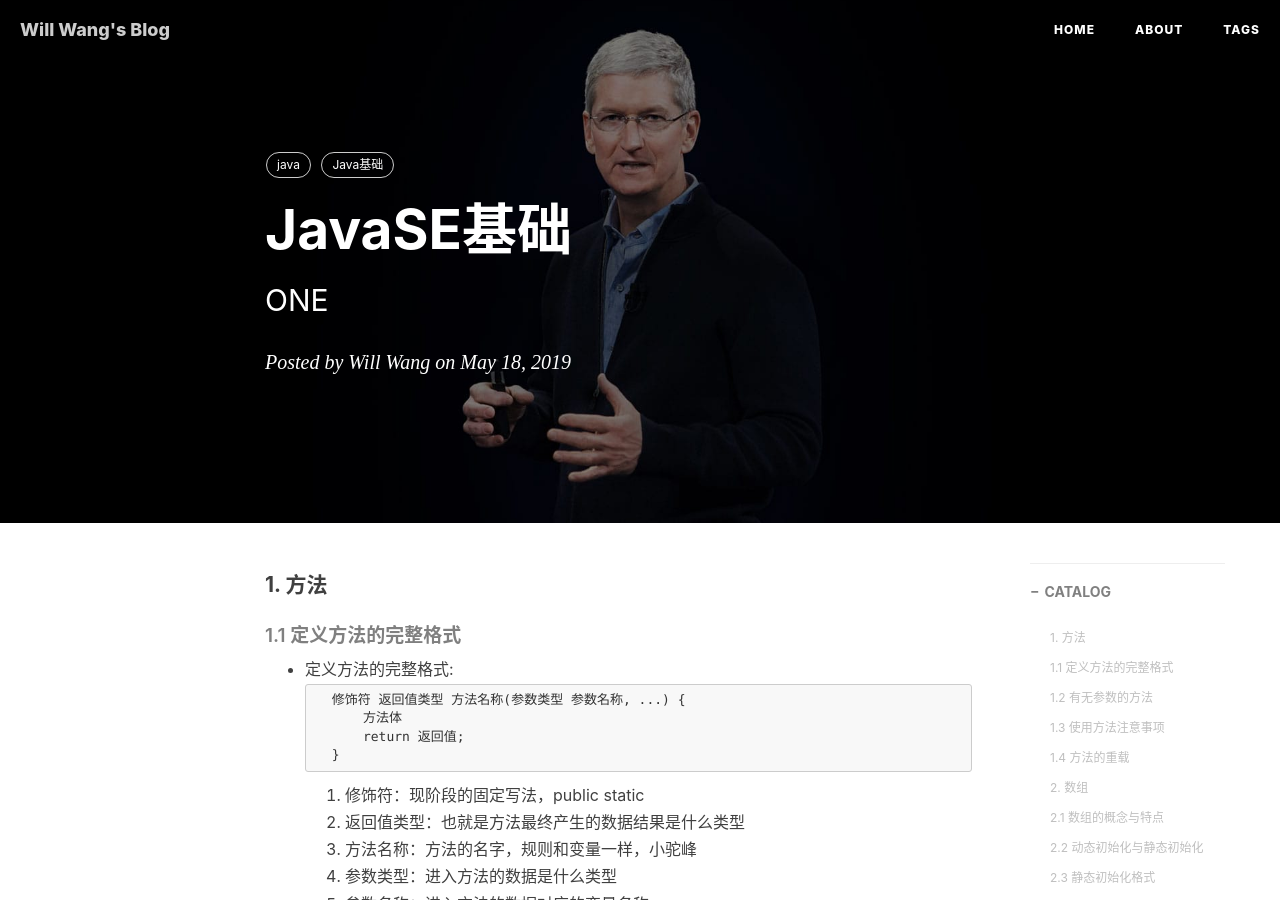
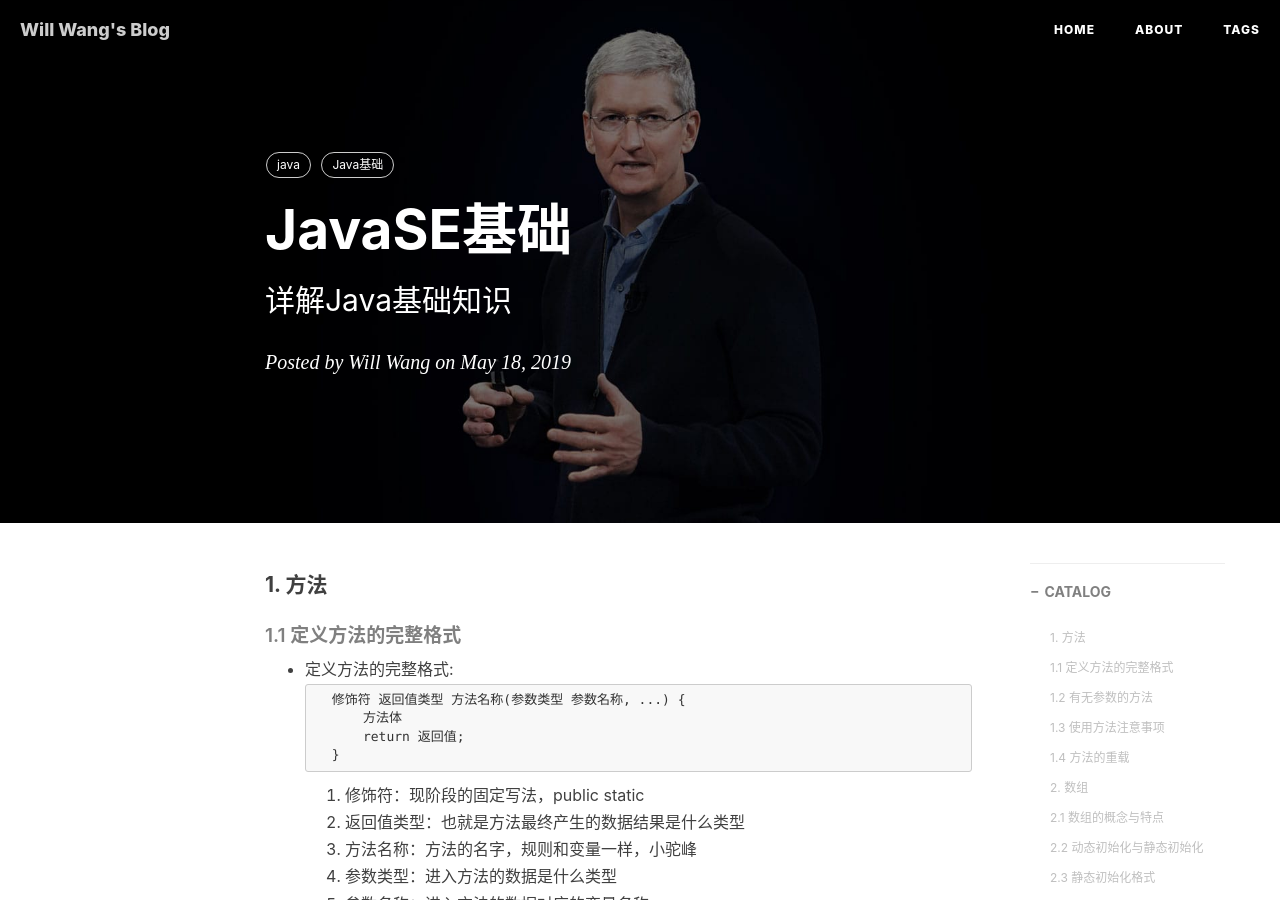
Before and after one commit to flyingwzb/flyingwzb.github.io, a Jekyll site: the page built from _posts/2019-05-18-JavaSE基础.md, in a window 1280 px wide and 900 px high. Built offline with Jekyll 4.4.1, drawn with Linux system fonts in a browser that asks for light colours; nearby versions of some CDN libraries; comment, search, counter and statistics services are not loaded.

```diff
--- a/_posts/2019-05-18-JavaSE基础.md
+++ b/_posts/2019-05-18-JavaSE基础.md
@@ -1,7 +1,7 @@
 ---
 layout:     post
 title:      JavaSE基础
-subtitle:   ONE
+subtitle:   详解Java基础知识
 date:       2019-05-18
 author:     Will Wang
 header-img: img/post-bg-cook.jpg
```
Also changed, not shown: _posts/2019-06-20-JavaSE进阶.md (+1 -1 lines).
